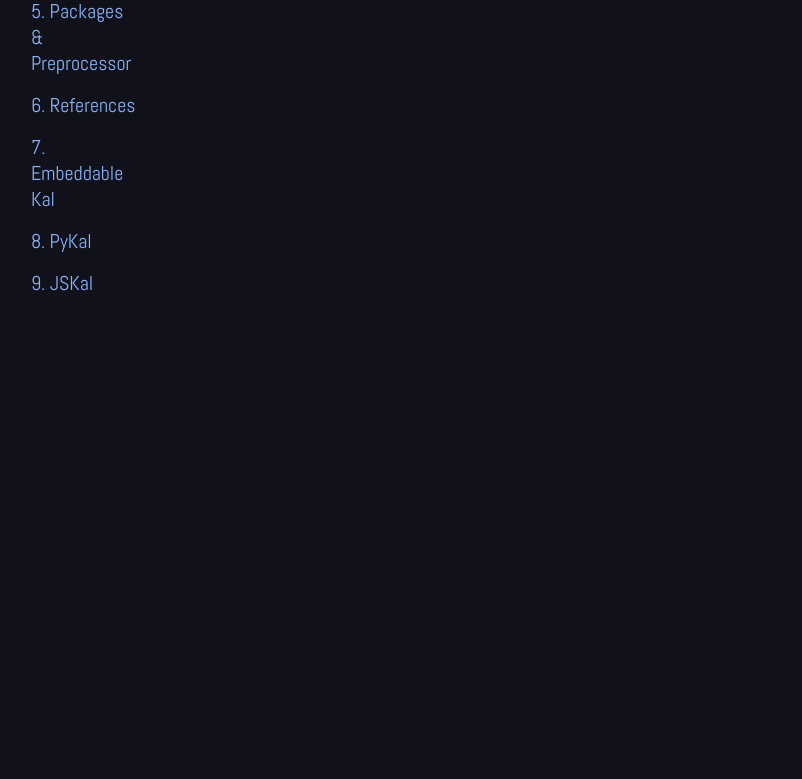
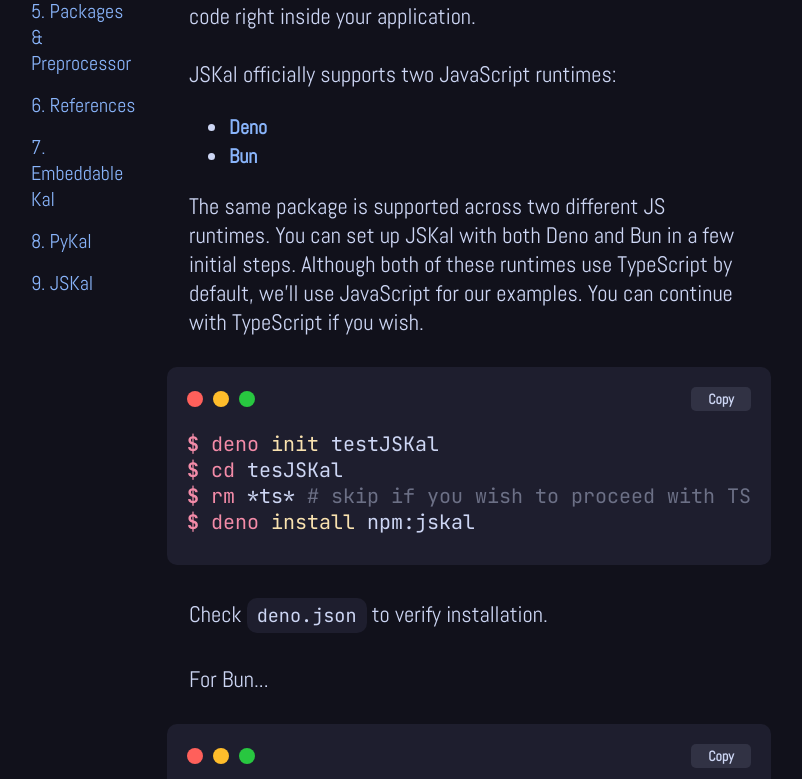
Before and after one commit to KILLinefficiency/KalWebsite, a SvelteKit app: page /docs/jskal in a window 1280 px wide. Shown: the part 421-1200 px from the top of the page, without its empty margins (235-1037 px from the left). Before the commit the page ends 824 px from the top, so only its background shows below. Built offline with nearby package versions, Linux system fonts and the light colour scheme.

Commit message:
started with jskal chapter

```diff
--- a/src/routes/docs/jskal/+page.svelte
+++ b/src/routes/docs/jskal/+page.svelte
@@ -5,6 +5,59 @@
     import Fence from "$lib/components/Fence.svelte";
 </script>
 
+<style>
+    a {
+        font-size: 20px;
+        font-weight: bold;
+        color: var(--blue);
+        text-decoration: none;
+    }
+</style>
+
 <Content title="JSKal" desc="It can do that... again!?" next="/docs" previous="/docs">
-    <h1>Hello JSKal</h1>
+    You embed Kal with C++, then with Python. And guess what? You can do it with JavaScript as well!
+
+    <br /><br />
+    JSKal is the official JavaScript package that provides bindings for JavaScript to communicate with libkal.
+    JSKal binds your JavaScript program with <Fence>libkal.so</Fence> to allow execution of Kal code right inside your application.
+
+    <br /><br />
+    JSKal officially supports two JavaScript runtimes:
+    <ul>
+        <li><a href="https://deno.com/" target="_blank">Deno</a></li>
+        <li><a href="https://bun.sh/" target="_blank">Bun</a></li>
+    </ul>
+
+    The same package is supported across two different JS runtimes.
+    You can set up JSKal with both Deno and Bun in a few initial steps.
+    Although both of these runtimes use TypeScript by default, we'll use JavaScript for our examples.
+    You can continue with TypeScript if you wish.
+
+    <Code
+        lang="bash"
+        code={[
+            "$ deno init testJSKal",
+            "$ cd tesJSKal",
+            "$ rm *ts* # skip if you wish to proceed with TS",
+            "$ deno install npm:jskal"
+        ]}
+    />
+
+    Check <Fence>deno.json</Fence> to verify installation.
+
+    <br /><br />
+    For Bun...
+
+    <Code
+        lang="bash"
+        code={[
+            "$ bun init testJSKalAgain",
+            "$ cd testJSKalAgain",
+            "$ rm *ts* # skip if you wish to proceed with TS",
+            "$ bun install jskal"
+        ]}
+    />
+
+    Check <Fence>package.json</Fence> to verify installation.
+
 </Content>
--- a/src/routes/docs/pykal/+page.svelte
+++ b/src/routes/docs/pykal/+page.svelte
@@ -15,7 +15,7 @@
     During installation, a dynamic library <Fence>libkal.so</Fence> is also compiled and installed.
 
     <br /><br />
-    PyKal binds your Python program with <Fence>libkal.so</Fence> to allow execution of Kal code right inside your Python application.
+    PyKal binds your Python program with <Fence>libkal.so</Fence> to allow execution of Kal code right inside your application.
 
     <br /><br />
     Install PyKal using <Fence>pip3</Fence>:
```
Also changed, not shown: src/lib/utils/syntax.svelte.js.
